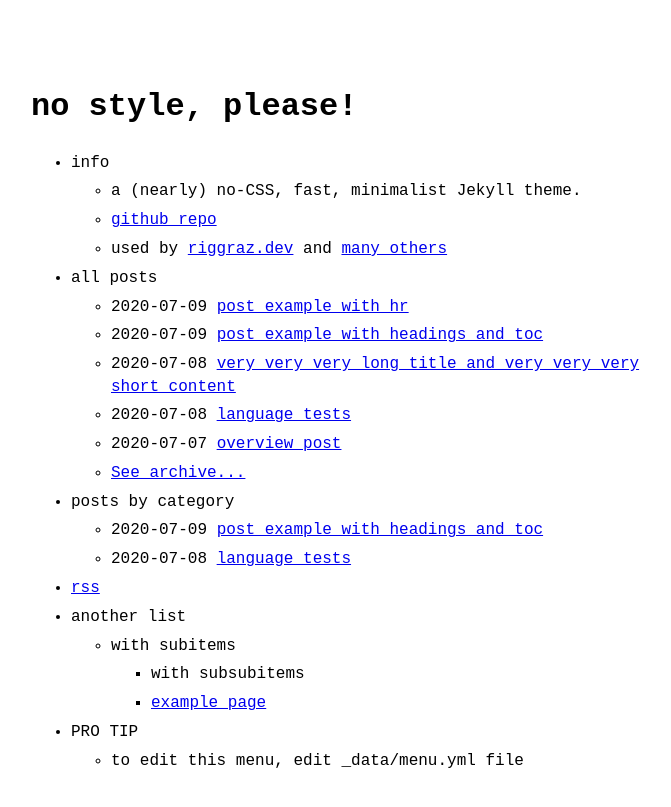
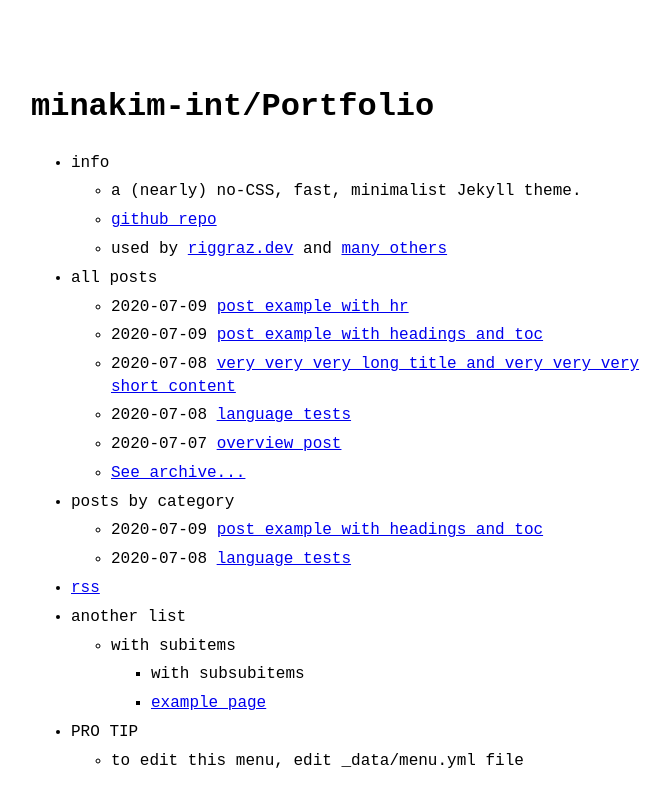
Before and after one commit to minakim-int/minakim-int.github.io, a Jekyll site: the page built from index.md, in a window 1280 px wide. Shown: the top 807 px of the page, without its empty margins (289-960 px from the left). Built offline with Jekyll 4.4.1, drawn with Linux system fonts in a browser that asks for light colours.

Commit message:
Update _config.yml

```diff
--- a/_config.yml
+++ b/_config.yml
@@ -1,10 +1,10 @@
-title: no style, please! # name of the site
+title: minakim-int/Portfolio # name of the site
 author: minakim-int # name of site's author
 email: ssukimmina@gmail.com # email of site's author
 url: https://minakim-int.github.io # root address of the site
 baseurl: "" # subpath of the site, e.g. "/blog" (leave it blank "" if you're site shouldn't use a subpath)
 description: > # description of the site (multiple lines allowed)
-  A (nearly) no-CSS, fast, minimalist Jekyll theme.
+  github pages for portfolio
 
 permalink: /:slug.html
 
```
